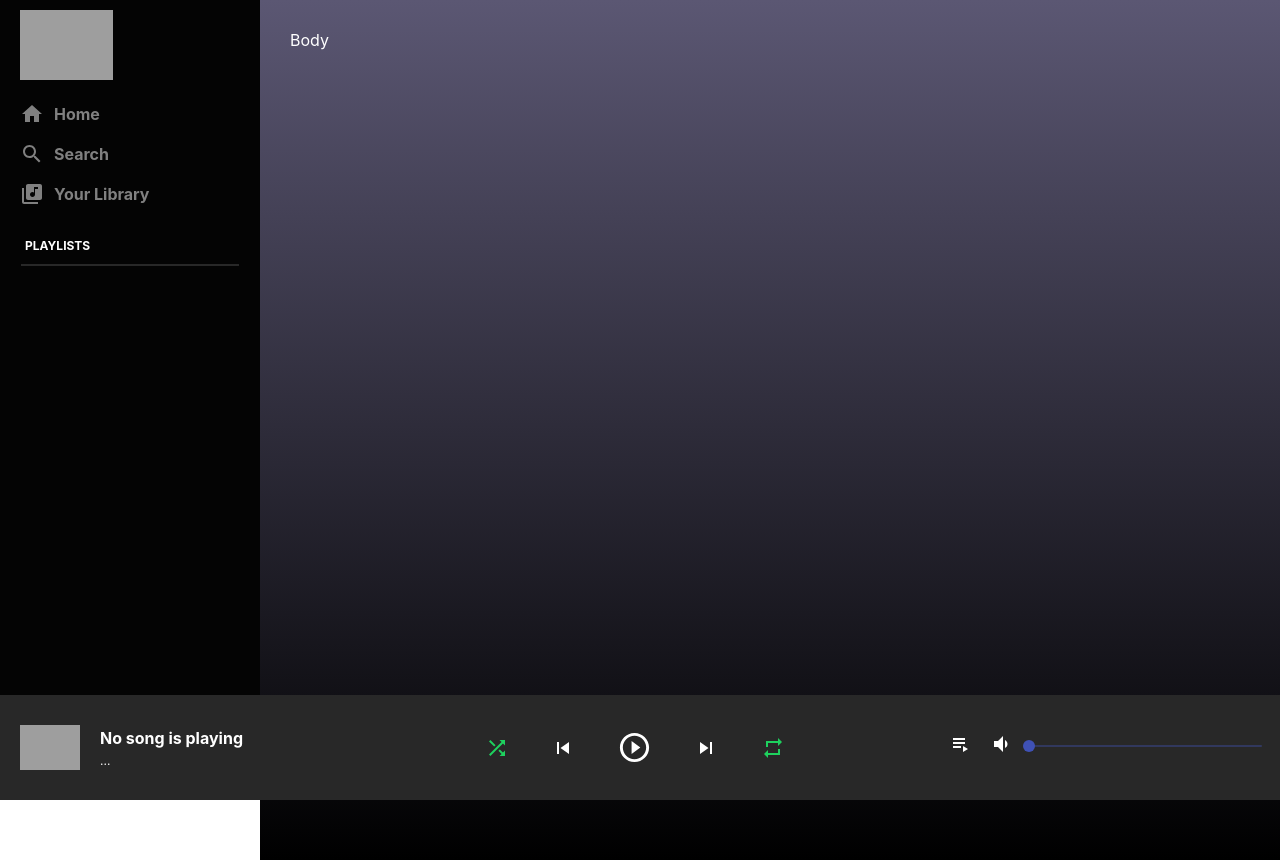
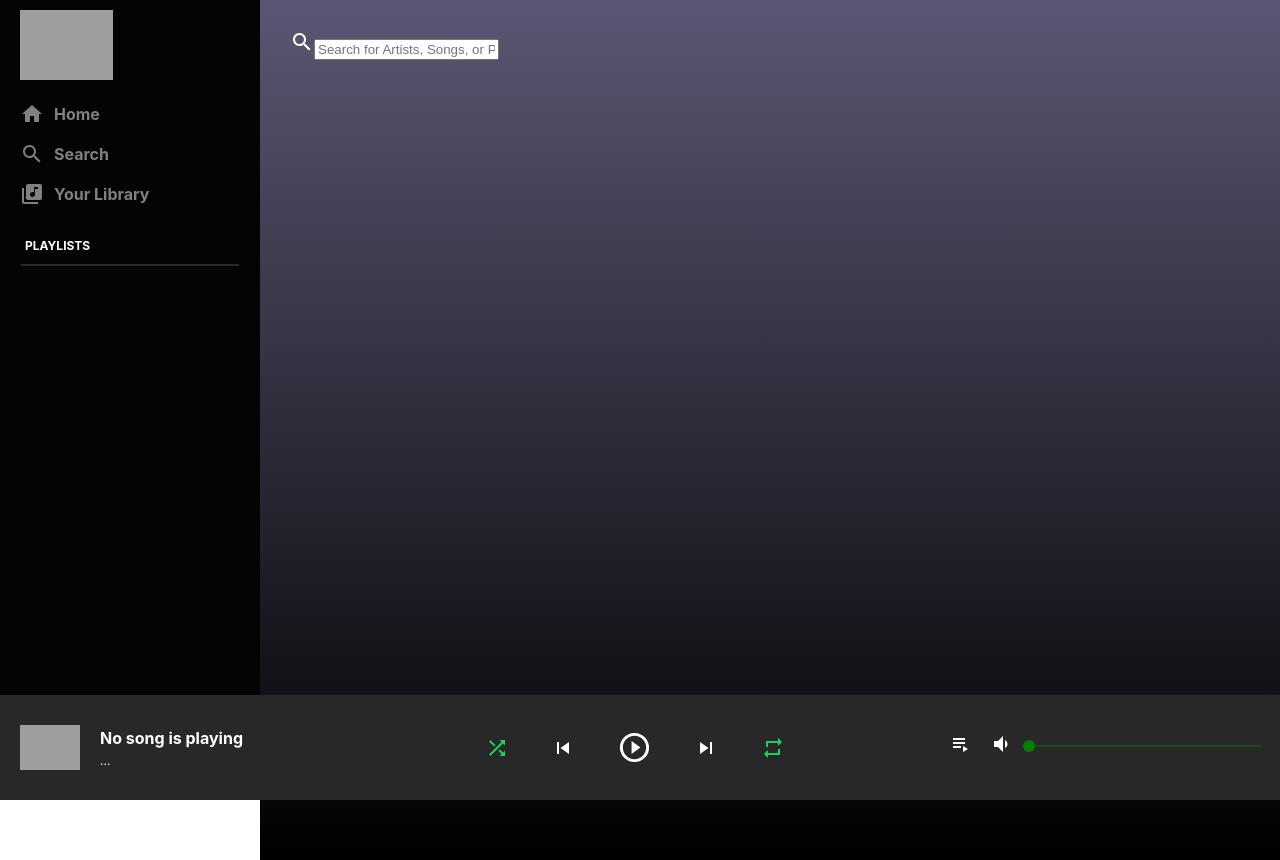
Before and after one commit to Richie1136/Spotify-Clone, a React (Create React App) app in the folder spotify-clone/: page / in a window 1280 px wide. Built offline with nearby package versions, Linux system fonts and the light colour scheme; grey boxes are pictures that could not be loaded; what spotify-web-api-js would draw is missing.

Commit message:
Created a Header component which i imported into the body component and inside of the header component i created 2 dvis one of the them is for the left side of the header and contains a search icon and input and the other div is for the right side of the header which i will be working on now

```diff
--- a/spotify-clone/src/components/body/Body.js
+++ b/spotify-clone/src/components/body/Body.js
@@ -1,8 +1,11 @@
 import './Body.css'
+import Header from '../header/Header'
 
-const Body = () => {
+const Body = ({ spotify }) => {
   return (
-    <div className='body'>Body</div>
+    <div className='body'>
+      <Header spotfiy={spotify} />
+    </div>
   )
 }
 
--- a/spotify-clone/src/components/footer/Footer.css
+++ b/spotify-clone/src/components/footer/Footer.css
@@ -41,6 +41,10 @@
   color: white;
 }
 
+.footer-right * .MuiSlider-root {
+  color: green;
+}
+
 .footer-album_logo {
   height: 60px;
   width: 60px;
--- /dev/null
+++ b/spotify-clone/src/components/header/Header.css
@@ -0,0 +1,8 @@
+.header {
+}
+
+.header-left {
+}
+
+.header-right {
+}
--- /dev/null
+++ b/spotify-clone/src/components/header/Header.js
@@ -0,0 +1,18 @@
+import './Header.css'
+import SearchIcon from '@material-ui/icons/Search'
+
+const Header = () => {
+  return (
+    <div className='header'>
+      <div className='header-left'>
+        <SearchIcon />
+        <input type='text' placeholder='Search for Artists, Songs, or Podcasts' />
+      </div>
+      <div className='header-right'>
+
+      </div>
+    </div>
+  )
+}
+
+export default Header
--- a/spotify-clone/src/components/player/Player.js
+++ b/spotify-clone/src/components/player/Player.js
@@ -8,7 +8,7 @@ const Player = ({ spotify }) => {
     <div className='player'>
       <div className='player-body'>
         <Sidebar />
-        <Body />
+        <Body spotify={spotify} />
       </div>
       <Footer />
     </div>
```
